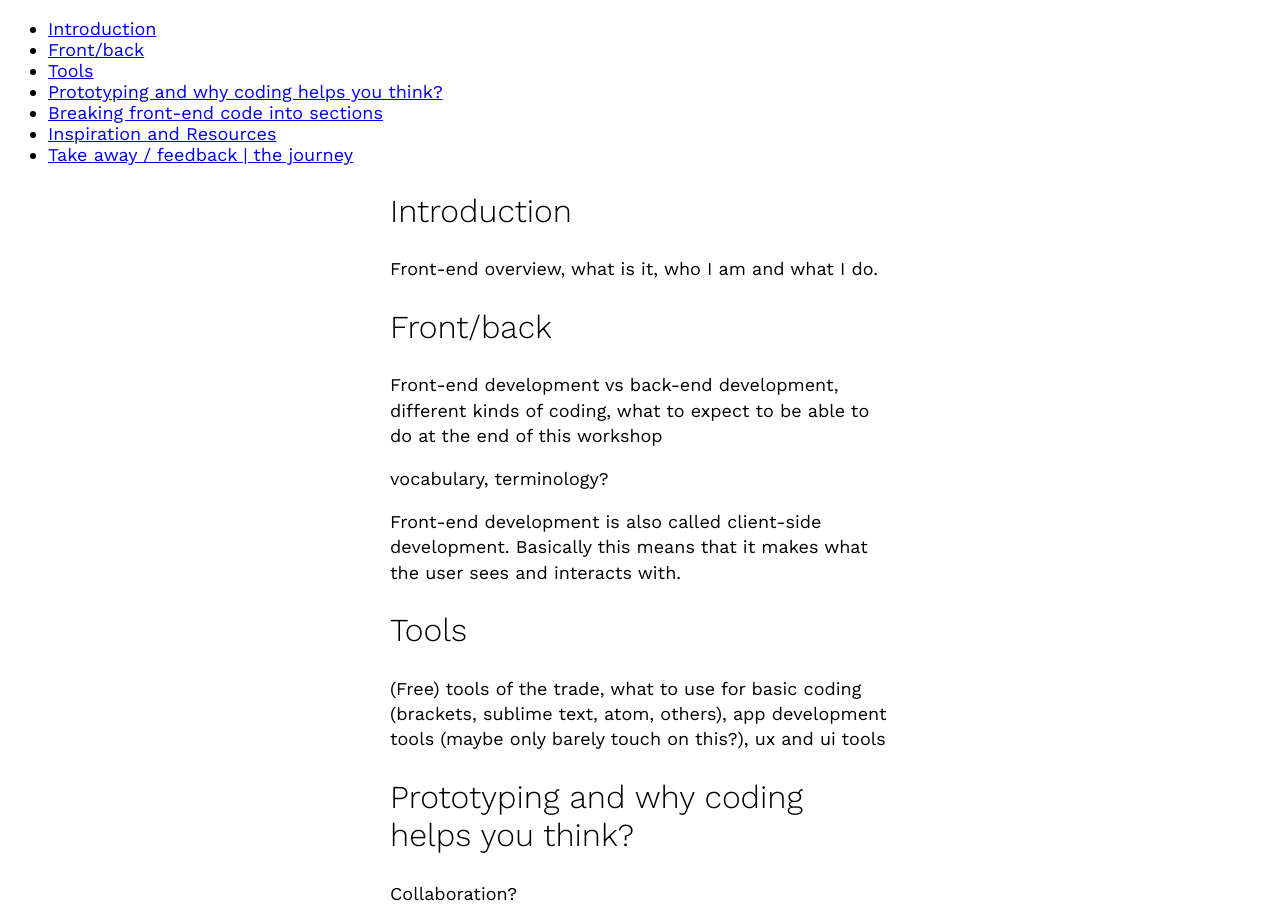
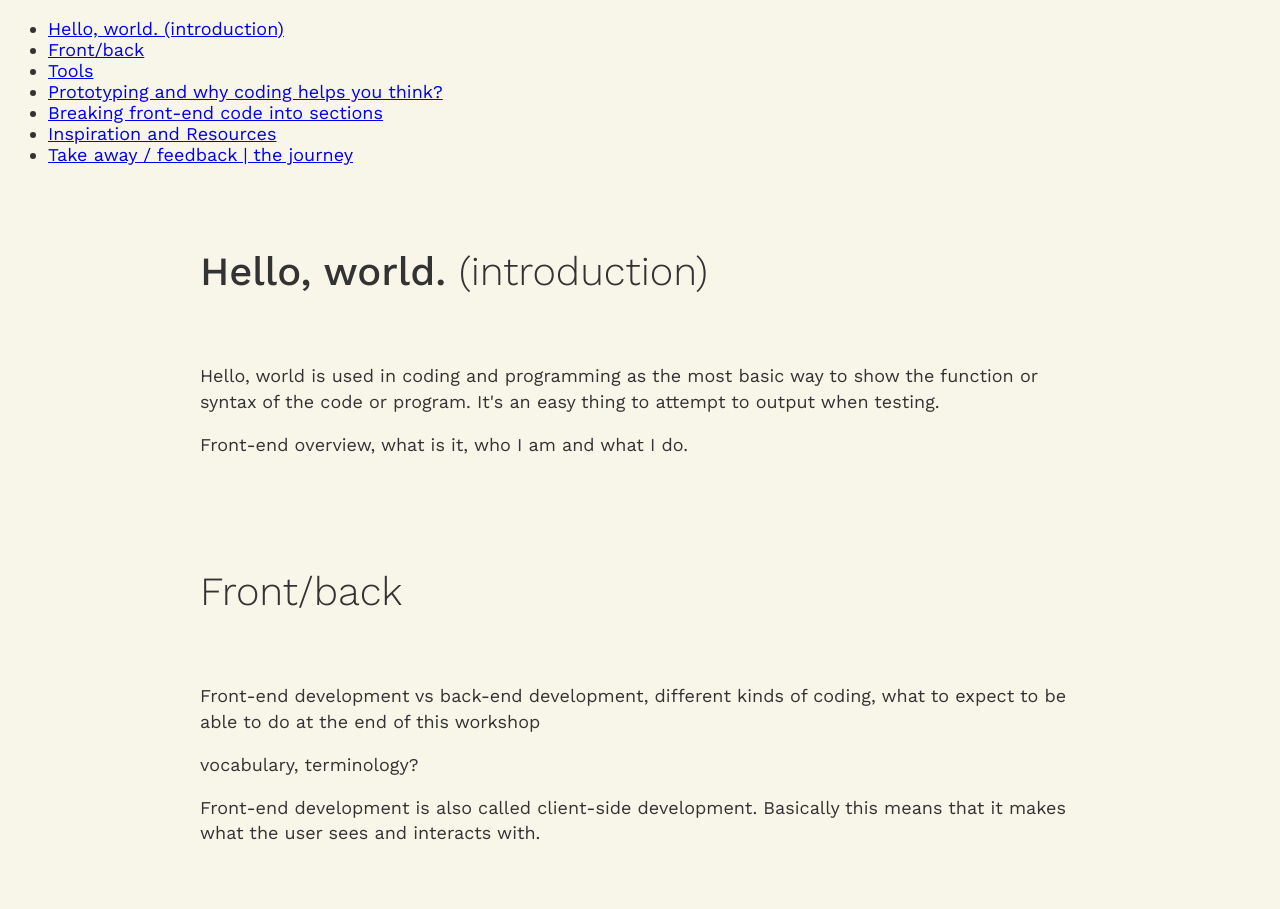
Before and after one commit to demonography/bfn-workshop, a website: page index.html in a window 1280 px wide. Shown: the top 909 px of the page. Drawn offline with nearby package versions, Linux system fonts and the light colour scheme.

Commit message:
creating styles for intro page

```diff
--- a/css/scss/_base.scss
+++ b/css/scss/_base.scss
@@ -1,3 +1,4 @@
 $main-font: 'Work Sans', arial, sans-serif;
 // color theme
 $grey-light: #feeee;
+$dark: #413E4A;
--- a/css/scss/_layout.scss
+++ b/css/scss/_layout.scss
@@ -1,4 +1,10 @@
+body {
+  background-color: #F8F5E9;
+}
+section {
+  padding: 30px 10px;
+}
 .wrapper {
-  max-width: 500px;
+  max-width: 900px;
   margin: 20px auto;
 }
--- a/css/scss/_typography.scss
+++ b/css/scss/_typography.scss
@@ -1,10 +1,20 @@
 body {
   font-family: $main-font;
   font-size: 18px;
+  color: #333;
 }
 h1 {
   font-weight: 300;
-  font-size: 2rem;
+  font-size: 2.5rem;
+  display: inline-block;
+  padding-bottom: 1rem;
+  border-bottom: 1px solid transparent;
+  span {
+    font-weight: 500;
+  }
+  &:hover {
+    border-bottom: 1px dashed #888;
+  }
 }
 p {
   font-weight: 400;
--- a/index.html
+++ b/index.html
@@ -16,7 +16,12 @@
         <main class="wrapper">
 
             <section>
-                <h1>Introduction</h1>
+                <h1>
+                    <span>Hello, world.</span>
+                    (introduction)</h1>
+                <p>
+                    Hello, world is used in coding and programming as the most basic way to show the function or syntax of the code or program. It's an easy thing to attempt to output when testing.
+                </p>
                 <p>
                     Front-end overview, what is it, who I am and what I do.
                 </p>
@@ -64,6 +69,9 @@
                 <h1>Take away / feedback | the journey
 
                 </h1>
+                <p>
+                    Hello, world.
+                </p>
             </section>
         </main>
 
```
Also changed, not shown: css/main.css, 1 other file.
